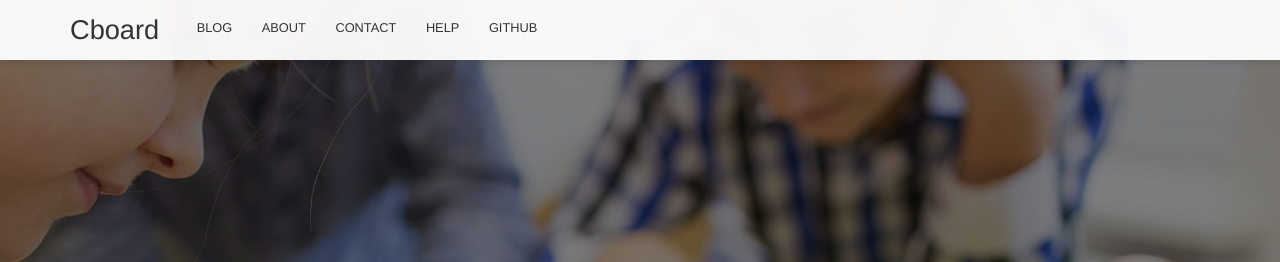
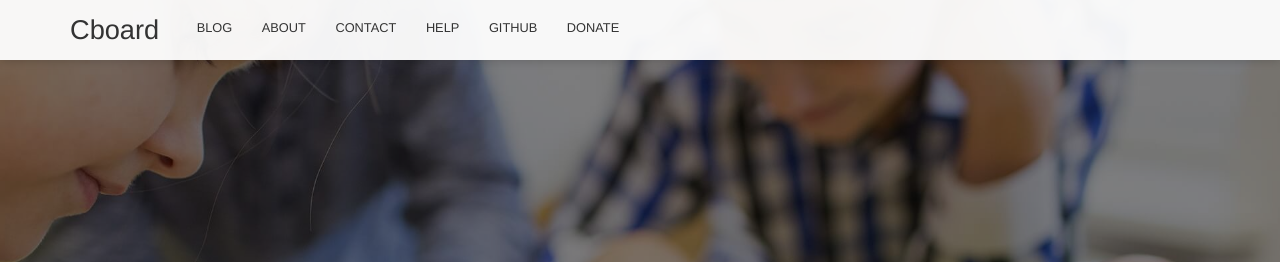
Before and after one commit to cboard-org/cboard-io, a Jekyll site: the page built from index.html, in a window 1280 px wide. Shown: the top 262 px of the page. Built offline with Jekyll 4.4.1, drawn with Linux system fonts in a browser that asks for light colours.

Commit message:
add: donate link

```diff
--- a/_includes/navigation.html
+++ b/_includes/navigation.html
@@ -1,7 +1,9 @@
 <nav>
 	<a class="nav-toggle" href="#">&#9776;</a>
+
 	{% for link in site.data.navigation %}
 		{% assign class = "" %}
+
 		{% if link.highlight %}
 			{% assign class = class | append: " highlight" %}
 		{% endif %}
@@ -9,8 +11,11 @@
 		{% if link.link == page.url %}
 			{% assign class = class | append: " active" %}
 		{% endif %}
+
 		<a href="{% include relative-src.html src=link.link %}" class="{{ class }}" {% if link.new_window %}target="_blank" {%
 		endif %}>{{ link.name }}</a>
 	{% endfor %}
+
 	<a class="github-link" href="https://github.com/cboard-org/cboard">GitHub</a>
+	<a class="donate-link" href="https://opencollective.com/cboard" target="_blank">Donate</a>
 </nav>
```
Lines whose indentation alone changed are shown as unchanged.
